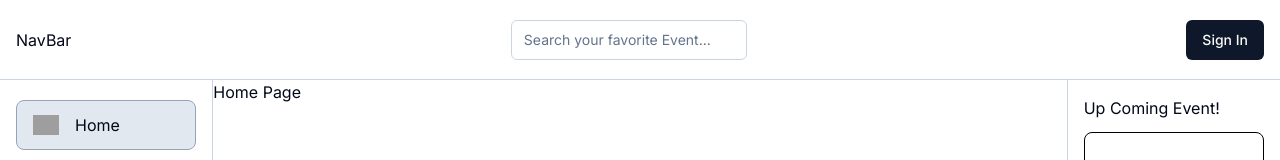
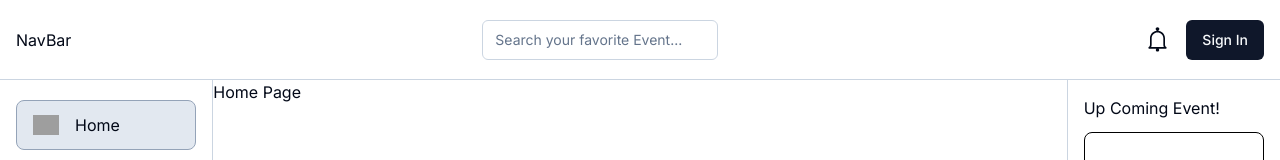
Before and after one commit to DevAnonitos/OU-Social-Hub, a Next.js app in the folder frontend/: page / in a window 1280 px wide. Shown: the top 160 px of the page. Built offline with nearby package versions, Linux system fonts and the light colour scheme; grey boxes are pictures that could not be loaded.

Commit message:
Chore(NavBar): Add Icon Items NavBar component

```diff
--- a/frontend/components/NavBar/NavBar.tsx
+++ b/frontend/components/NavBar/NavBar.tsx
@@ -1,15 +1,20 @@
 import React from 'react';
 import SearchBar from '../SearchBar/SearchBar';
 import { Button } from '../ui/button';
+import { BellIcon } from "@radix-ui/react-icons"
 
 const NavBar = () => {
   return (
     <div className='navbar'>
       NavBar
       <SearchBar />
-      <Button>
-        Sign In
-      </Button>
+      <div className='flex items-center'>
+        <BellIcon width={25} height={25} className='mx-4 cursor-pointer' />
+        {/* Auth Button */}
+        <Button>
+          Sign In
+        </Button>
+      </div>
     </div>
   );
 };
```
